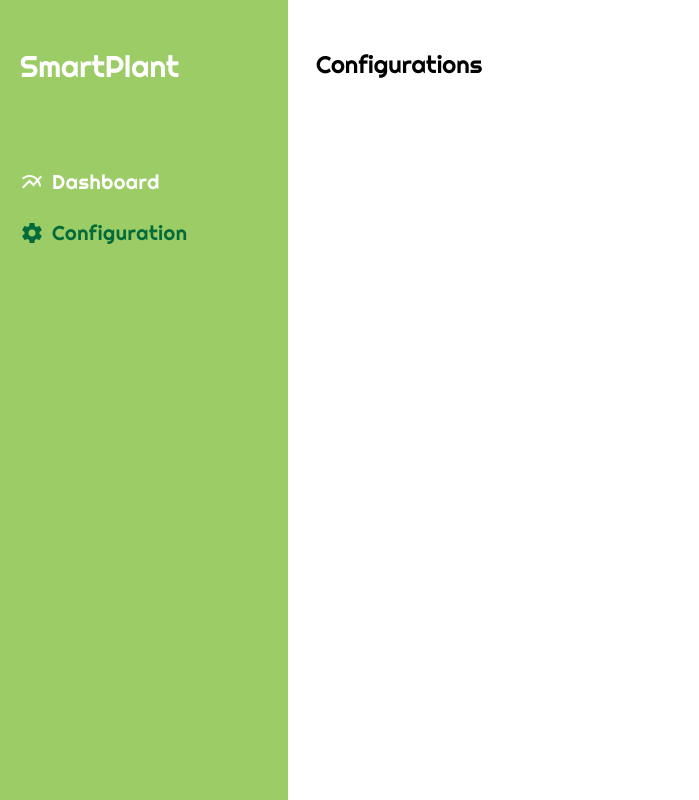
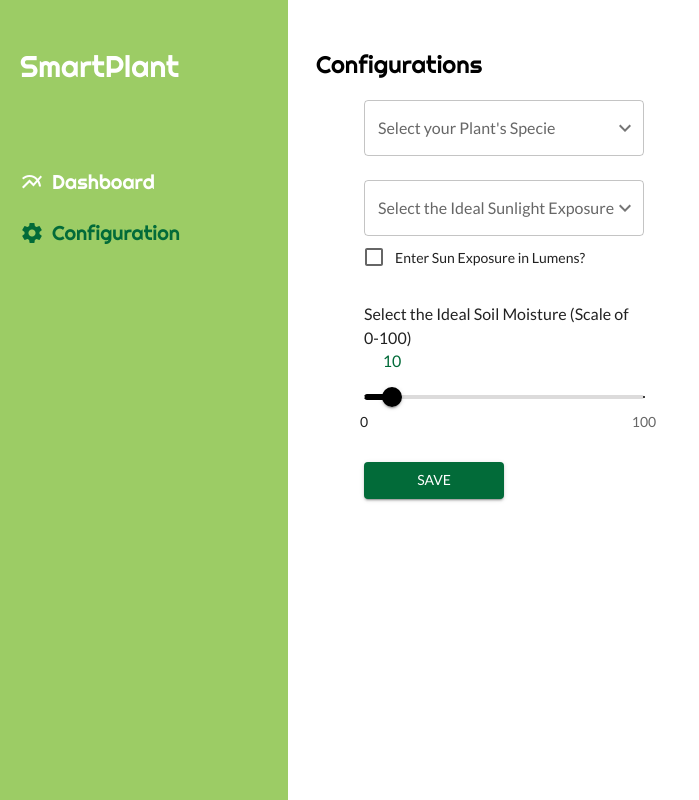
Before and after one commit to takosenpai2687/smartplant-web, a Next.js app: page /configuration in a window 1280 px wide. Shown: the whole page, without its empty margins (0-699 px from the left). Built offline with nearby package versions, Linux system fonts and the light colour scheme.

Commit message:
feat: started working on configuration form

```diff
--- a/package.json
+++ b/package.json
@@ -24,12 +24,14 @@
     "chart.js": "^4.4.0",
     "eslint": "8.48.0",
     "eslint-config-next": "13.4.19",
+    "formik": "^2.4.5",
     "next": "13.4.19",
     "postcss": "8.4.29",
     "react": "18.2.0",
     "react-chartjs-2": "^5.2.0",
     "react-dom": "18.2.0",
-    "tailwindcss": "3.3.3"
+    "tailwindcss": "3.3.3",
+    "yup": "^1.3.2"
   },
   "devDependencies": {
     "@types/node": "20.5.9",
--- /dev/null
+++ b/src/app/ThemeRegistry.tsx
@@ -0,0 +1,63 @@
+"use client";
+import { useState } from "react";
+import createCache from "@emotion/cache";
+import { useServerInsertedHTML } from "next/navigation";
+import { CacheProvider } from "@emotion/react";
+import { ThemeProvider } from "@mui/material/styles";
+import CssBaseline from "@mui/material/CssBaseline";
+import theme from "../../theme";
+
+// This implementation is from emotion-js
+// https://github.com/emotion-js/emotion/issues/2928#issuecomment-1319747902
+export default function ThemeRegistry(props: any) {
+    const { options, children } = props;
+
+    const [{ cache, flush }] = useState(() => {
+        const cache = createCache(options);
+        cache.compat = true;
+        const prevInsert = cache.insert;
+        let inserted: string[] = [];
+        cache.insert = (...args) => {
+            const serialized = args[1];
+            if (cache.inserted[serialized.name] === undefined) {
+                inserted.push(serialized.name);
+            }
+            return prevInsert(...args);
+        };
+        const flush = () => {
+            const prevInserted = inserted;
+            inserted = [];
+            return prevInserted;
+        };
+        return { cache, flush };
+    });
+
+    useServerInsertedHTML(() => {
+        const names = flush();
+        if (names.length === 0) {
+            return null;
+        }
+        let styles = "";
+        for (const name of names) {
+            styles += cache.inserted[name];
+        }
+        return (
+            <style
+                key={cache.key}
+                data-emotion={`${cache.key} ${names.join(" ")}`}
+                dangerouslySetInnerHTML={{
+                    __html: styles,
+                }}
+            />
+        );
+    });
+
+    return (
+        <CacheProvider value={cache}>
+            <ThemeProvider theme={theme}>
+                <CssBaseline />
+                {children}
+            </ThemeProvider>
+        </CacheProvider>
+    );
+}
--- a/src/app/configuration/page.tsx
+++ b/src/app/configuration/page.tsx
@@ -1,6 +1,7 @@
 import React from "react";
 import {
     FormControl,
+    FormControlLabel,
     InputLabel,
     Button,
     Select,
@@ -8,7 +9,25 @@ import {
     Checkbox,
     Slider,
 } from "@mui/material";
+import { Formik } from "formik";
+import * as yup from "yup";
 import { KeyboardArrowDown } from "@mui/icons-material";
+
+const validationSchema = yup.object().shape({
+    plant_specie: yup.string(),
+    sunlight_exposure: yup.string(),
+    //@ts-ignore
+    sunlight_exposure_lumens: yup.string().when("sunlight_exposure", {
+        is: "Other",
+        then: yup.string().required("Enter the Ideal Sun exposure"),
+    }),
+    soil_moisture: yup.number(),
+    //@ts-ignore
+    other_plant_specie: yup.string().when("plant_specie", {
+        is: "Other",
+        then: yup.string().required("Enter your Plant's Specie"),
+    }),
+});
 
 const PLANT_SPECIES = [
     "Peace Lily",
@@ -22,10 +41,103 @@ const PLANT_SPECIES = [
     "Other",
 ];
 
+const SUNLIGHT_EXPOSURE_OPTIONS = [
+    "Low Light",
+    "Indirect Sunlight",
+    "Direct Sunlight",
+];
+
 const Configuration = () => {
     return (
         <div>
             <h5 className="text-2xl font-righteous">Configurations</h5>
+            <section className="px-12 py-5">
+                <form className="grid lg:grid-cols-3">
+                    <div className="flex flex-col gap-6">
+                        <FormControl>
+                            <InputLabel id="plant-specie-label">
+                                Select your Plant&apos;s Specie
+                            </InputLabel>
+                            <Select
+                                IconComponent={KeyboardArrowDown}
+                                labelId="plant-specie-label"
+                                label="Select your Plant's Specie"
+                            >
+                                {PLANT_SPECIES.map((name) => (
+                                    <MenuItem
+                                        value={name.toLowerCase()}
+                                        key={name.toLowerCase()}
+                                    >
+                                        {name}
+                                    </MenuItem>
+                                ))}
+                            </Select>
+                        </FormControl>
+                        <div className="flex flex-col">
+                            <FormControl>
+                                <InputLabel id="sunlight-exposure-label">
+                                    Select the Ideal Sunlight Exposure
+                                </InputLabel>
+                                <Select
+                                    IconComponent={KeyboardArrowDown}
+                                    labelId="sunlight-exposure-label"
+                                    label="Select the Ideal Sunlight Exposure"
+                                >
+                                    {SUNLIGHT_EXPOSURE_OPTIONS.map((option) => (
+                                        <MenuItem
+                                            value={option.toLowerCase()}
+                                            key={option.toLowerCase()}
+                                        >
+                                            {option}
+                                        </MenuItem>
+                                    ))}
+                                </Select>
+                            </FormControl>
+                            <FormControlLabel
+                                control={<Checkbox />}
+                                label="Enter Sun Exposure in Lumens?"
+                                disableTypography
+                                sx={{ fontSize: 14 }}
+                            />
+                        </div>
+                        <div>
+                            <FormControl id="sunlight-exposure-label">
+                                Select the Ideal Soil Moisture (Scale of 0-100)
+                            </FormControl>
+                            <Slider
+                                aria-label="Ideal Soil Moisture"
+                                defaultValue={10}
+                                step={10}
+                                valueLabelDisplay="on"
+                                marks={[
+                                    { value: 0, label: 0 },
+                                    { value: 100, label: 100 },
+                                ]}
+                                sx={{
+                                    marginTop: 4,
+                                    "& .MuiSlider-rail": {
+                                        backgroundColor: "#a3a0a0",
+                                    },
+                                    "& .MuiSlider-valueLabelOpen": {
+                                        background: "transparent",
+                                    },
+                                    "& .MuiSlider-valueLabelLabel": {
+                                        color: "var(--primary-color-deep)",
+                                        fontWeight: 500,
+                                        fontSize: 16,
+                                    },
+                                }}
+                            />
+                        </div>
+                        <Button
+                            variant="contained"
+                            sx={{ width: 140, fontWeigh: 500 }}
+                        >
+                            Save
+                        </Button>
+                    </div>
+                </form>
+            </section>
         </div>
     );
 };
--- a/src/app/layout.tsx
+++ b/src/app/layout.tsx
@@ -5,6 +5,7 @@ import { Righteous, Lato } from "next/font/google";
 import styles from "./style.module.scss";
 import { CircularProgress } from "@mui/material";
 import { Suspense } from "react";
+import ThemeRegistry from "./ThemeRegistry";
 
 const righteous = Righteous({
     subsets: ["latin"],
@@ -39,6 +40,7 @@ export default function RootLayout({
                 />
                 <link rel="icon" href="/favicon.ico?v=1" sizes="any" />
             </head>
+            <ThemeRegistry options={{ key: "mui-theme" }}>
                 <body
                     className={`${righteous.variable} ${lato.variable} ${styles.container} h-full w-full`}
                 >
@@ -58,6 +60,7 @@ export default function RootLayout({
                         </Suspense>
                     </main>
                 </body>
+            </ThemeRegistry>
         </html>
     );
 }
--- a/src/components/datacard/index.tsx
+++ b/src/components/datacard/index.tsx
@@ -35,11 +35,6 @@ const DataCard = ({
                 <div className="text-center text-lg">
                     <p>{status}!</p>
                 </div>
-                {/* <div className="text-center">
-                    <Typography component="p" className="text-lg">
-                        {dataText}
-                    </Typography>
-                </div> */}
             </div>
 
             <Box sx={{ position: "relative", margin: "0 auto" }}>
--- a/theme.ts
+++ b/theme.ts
@@ -2,7 +2,17 @@ import { createTheme } from "@mui/material/styles";
 
 const theme = createTheme({
     typography: {
-        fontFamily: "inherit",
+        fontFamily: "var(--font-lato)",
+    },
+    palette: {
+        secondary: {
+            main: "#9ccc65",
+            contrastText: "#FFFFFF",
+        },
+        primary: {
+            main: "#026b39",
+            contrastText: "#FFFFFF",
+        },
     },
 });
 
```
Also changed, not shown: src/app/page.tsx (+0 -10 lines), 1 other file (tests, documents, lock files or other folders). Lines whose indentation alone changed are shown as unchanged.
